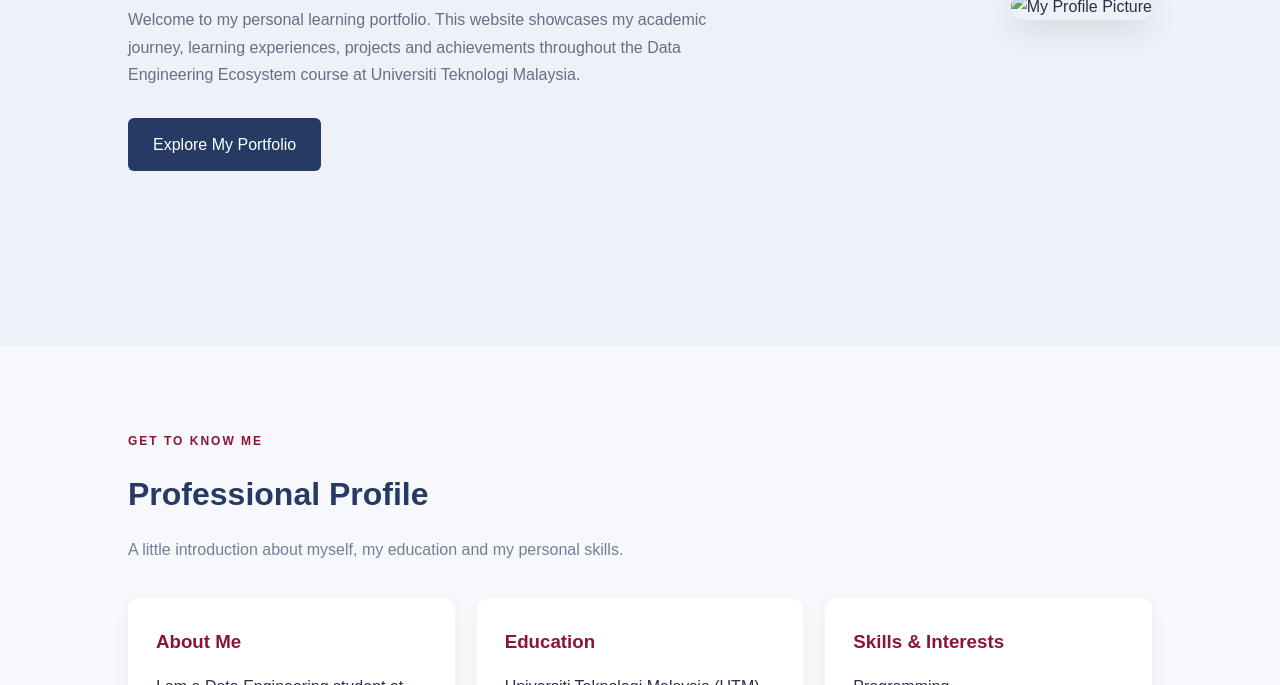
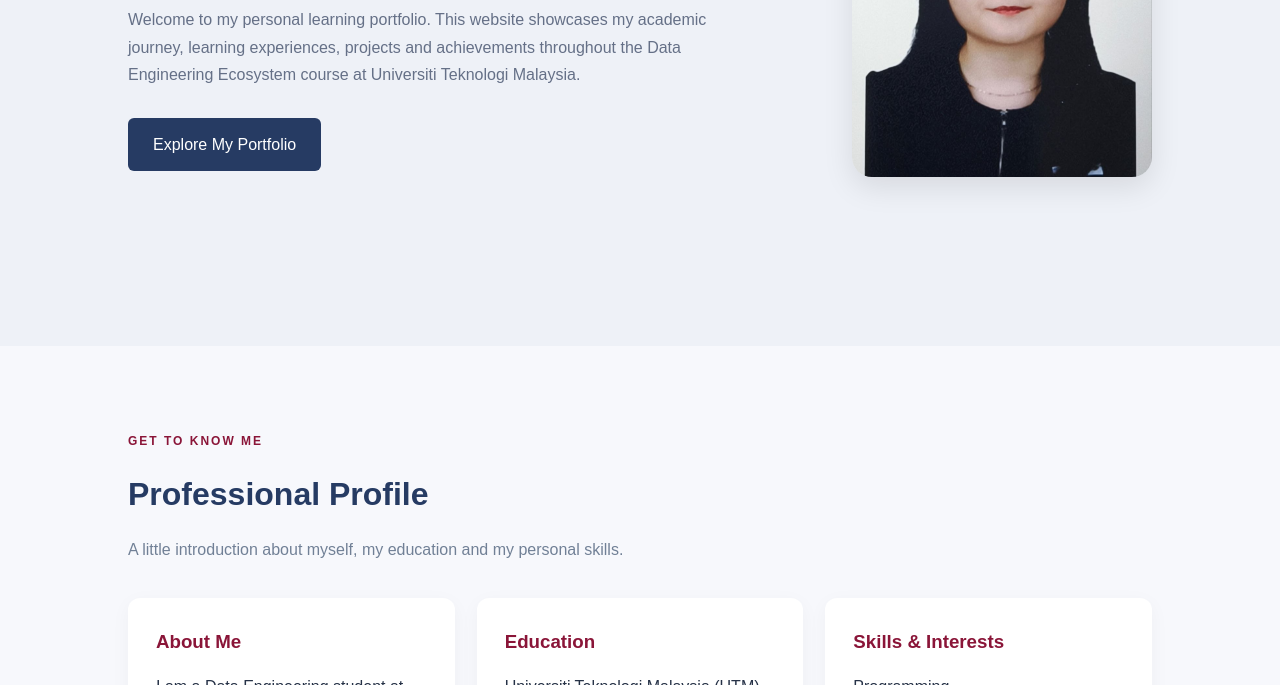
Before and after one commit to seahjiaxuan0364/seahjiaxuan0364.github.io, a plain HTML site: page index.html in a window 1280 px wide. Shown: the part 415-1100 px from the top of the page. Drawn offline with Linux system fonts and the light colour scheme.

Commit message:
Add files via upload

```diff
--- a/index.html
+++ b/index.html
@@ -58,7 +58,7 @@
 
         <div class="hero-image">
 
-            <img src="images/profile.jpg" alt="My Profile Picture">
+            <img src="image/profile.png" alt="My Profile Picture">
 
         </div>
 
```
